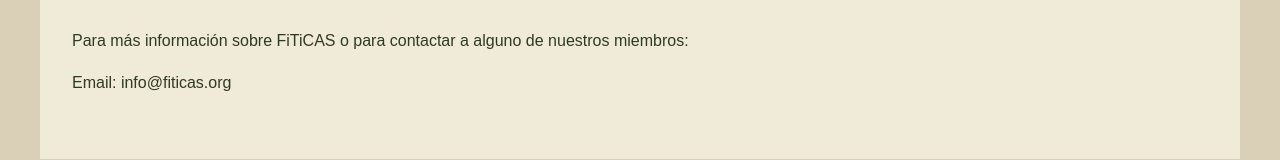
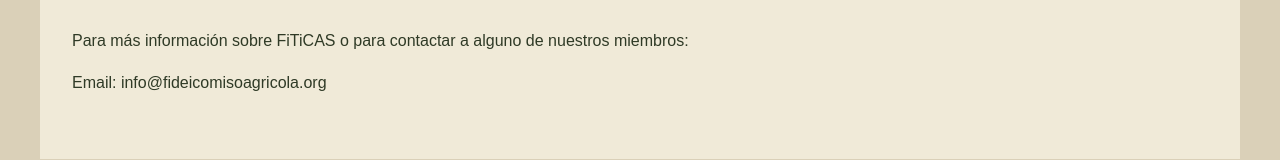
Before and after one commit to ron1tk/contact-directory, a plain HTML site: page index.html in a window 1280 px wide. Shown: the part 2938-3098 px from the top of the page. Drawn offline with Linux system fonts and the light colour scheme; a web font is replaced by a local one.

Commit message:
Add more

```diff
--- a/index.html
+++ b/index.html
@@ -57,7 +57,7 @@
         <section id="contact" class="section">
             <h2>Contacto</h2>
             <p>Para más información sobre FiTiCAS o para contactar a alguno de nuestros miembros:</p>
-            <p>Email: info@fiticas.org</p>
+            <p>Email: info@fideicomisoagricola.org</p>
 
         </section>
     </main>
```
